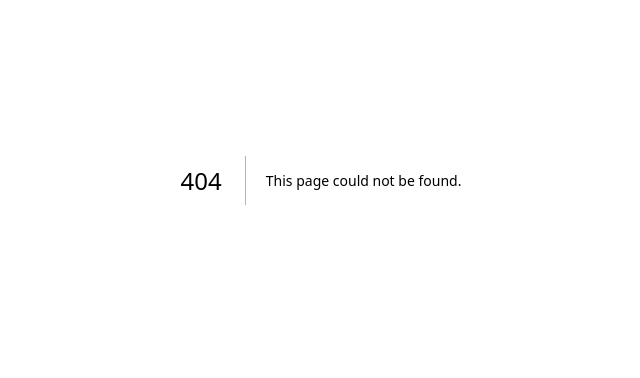
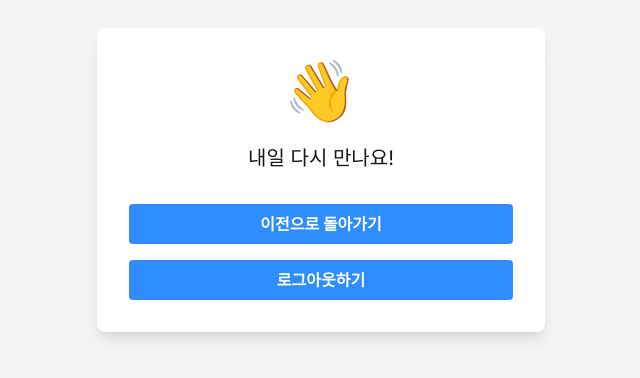
Before and after one commit to tinon1004/LookNLearn, a Next.js app: page /main/signout in a window 1280 px wide. Before the commit this address had no page. Shown: the part 220-598 px from the top of the page, without its empty margins (319-959 px from the left). Built offline with nearby package versions, Linux system fonts and the light colour scheme; no server answers.

Commit message:
Feat: implement SignOut fuction

```diff
--- a/src/app/main/MainPage.tsx
+++ b/src/app/main/MainPage.tsx
@@ -60,7 +60,7 @@ const MainPage: React.FC = () => {
                 </button>
                 <button
                   onClick={() => {
-                    handleNavigation('/logout');
+                    handleNavigation('/main/signout');
                     setIsDropdownOpen(false);
                   }}
                   className="block px-4 py-2 text-sm text-gray-700 hover:bg-gray-100 w-full text-left"
--- /dev/null
+++ b/src/app/main/signout/SignOutPage.tsx
@@ -0,0 +1,49 @@
+'use client';
+
+import React from 'react';
+import { useRouter } from 'next/navigation';
+import { auth } from '@/firebase/firebaseConfig';
+import { signOut } from 'firebase/auth';
+
+export default function LearningCompletionPage() {
+  const router = useRouter();
+
+  const handleGoToMainPage = () => {
+    router.push('/main');
+  };
+
+  const handleLogout = async () => {
+    try {
+      await signOut(auth);
+      router.push('/');
+    } catch (error) {
+      console.error('Logout error:', error);
+      alert('로그아웃 중 오류가 발생했습니다.');
+    }
+  };
+
+  return (
+    <div className="min-h-screen bg-gray-100 flex flex-col items-center justify-center p-4">
+      <div className="bg-white rounded-lg shadow-lg p-8 max-w-md w-full text-center">
+        <div className="text-6xl mb-6">👋</div>
+        <p className="text-xl mb-8">
+          내일 다시 만나요!
+        </p>
+        <div className="space-y-4">
+          <button
+            onClick={handleGoToMainPage}
+            className="bg-[#2F8EFF] hover:bg-[#8BAACE] text-white font-bold py-2 px-4 rounded w-full transition duration-300"
+          >
+            이전으로 돌아가기
+          </button>
+          <button
+            onClick={handleLogout}
+            className="bg-[#2F8EFF] hover:bg-[#8BAACE] text-white font-bold py-2 px-4 rounded w-full transition duration-300"
+          >
+            로그아웃하기
+          </button>
+        </div>
+      </div>
+    </div>
+  );
+}
--- /dev/null
+++ b/src/app/main/signout/page.tsx
@@ -0,0 +1,3 @@
+import SignOutPage from './SignOutPage';
+
+export default SignOutPage;
```
